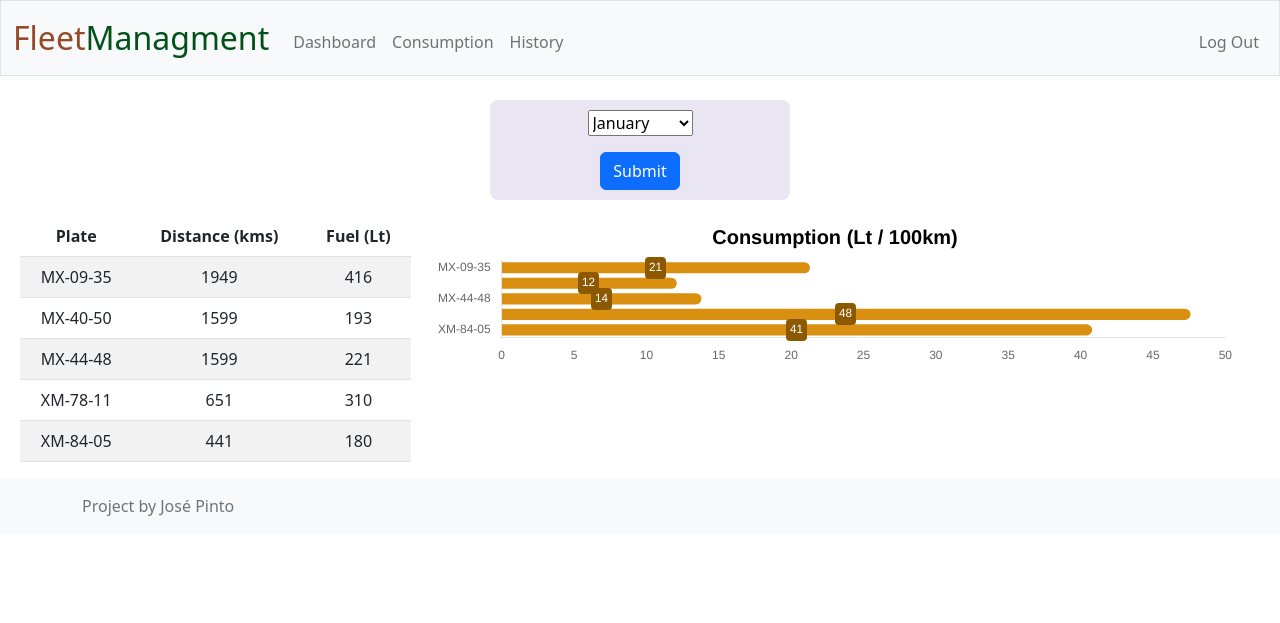
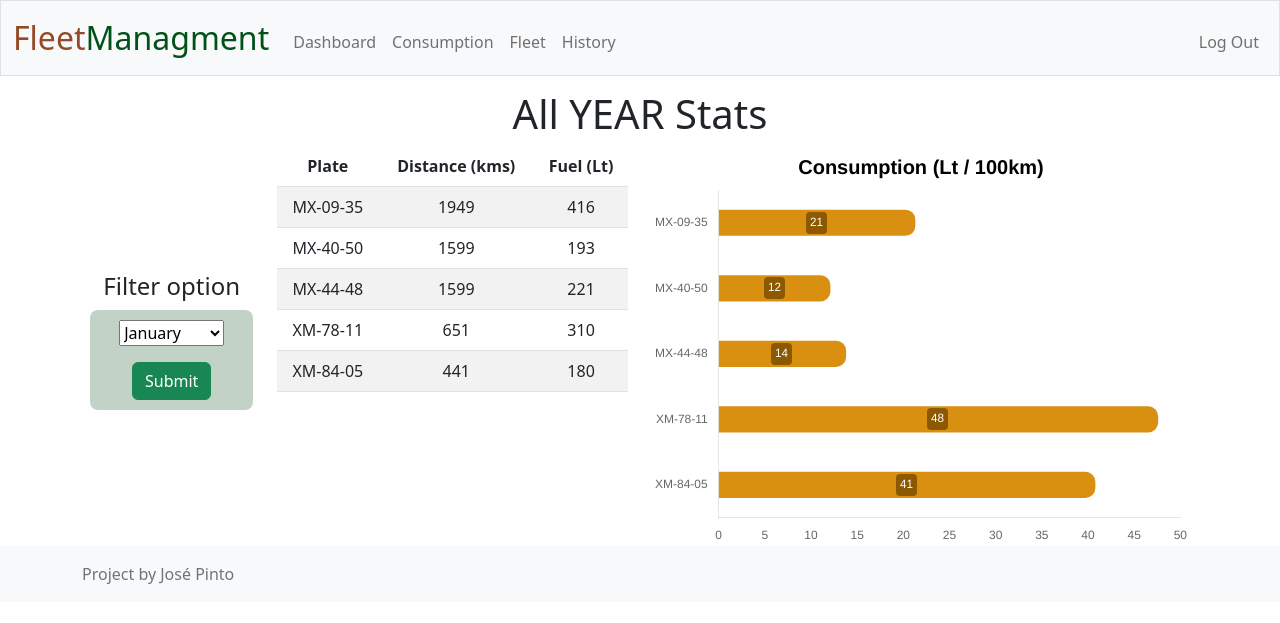
Before and after one commit to JARPinto/fleet, a Flask app: page /consumption in a window 1280 px wide. Shown: the top 623 px of the page. Run offline with Flask 2, Linux system fonts and the light colour scheme; the visitor is signed in with stand-in values (Sample User, id 1); data comes from the database, SQL or seed files in the repository; both versions use the stored data as it was after the commit; some libraries are stand-ins or nearby versions.

Commit message:
before fleet and base

```diff
--- a/app.py
+++ b/app.py
@@ -338,4 +338,12 @@ def consumption():
 
         return render_template('consumption.html', month_name=month_name, months=months, table_data=table_data, consumption=plates_consumption, plates=plates_name)
 
-    return render_template('consumption.html', month_name="All YEAR stats", months=months, table_data=table_data, consumption=plates_consumption, plates=plates_name)
+    return render_template('consumption.html', month_name="All YEAR", months=months, table_data=table_data, consumption=plates_consumption, plates=plates_name)
+
+@app.route('/fleet', methods=["POST", "GET"])
+@login_required
+def fleet():
+    db = get_db_connection()
+    cursor = db.cursor()
+
+    return render_template('fleet.html')
--- a/templates/base.html
+++ b/templates/base.html
@@ -29,6 +29,7 @@
                             </li> -->
                             <li class="nav-item"><a class="nav-link" href="{{ url_for('dashboard') }}">Dashboard</a></li>
                             <li class="nav-item"><a class="nav-link" href="{{ url_for('consumption') }}">Consumption</a></li>
+                            <li class="nav-item"><a class="nav-link" href="{{ url_for('fleet') }}">Fleet</a></li>
                             <li class="nav-item"><a class="nav-link" href="{{ url_for('history') }}">History</a></li>
                             <!-- {# {% if session["user_id"] == 1 %}
                                 <li class="nav-item"><a class="nav-link" href="{{ url_for('dashboard') }}">Dashboard</a></li>
--- a/templates/consumption.html
+++ b/templates/consumption.html
@@ -10,7 +10,7 @@
             max-width: 300px;
             margin: 10px auto;
             padding: 10px 20px;
-            background: rgba(172, 153, 206, 0.26);
+            background: rgba(20, 81, 41, 0.26);
             border-radius: 8px;
         }
     </style>
@@ -22,7 +22,16 @@
 
 {% block main %}
 {% block content %}
-    <div class="container-fluid text-center" style="padding-top: 20px;">
+    <!-- <div class="container-fluid text-center" style="padding-top: 20px;">
+
+    </div> -->
+    <div class="text-center" style="padding-top: 20px;">
+        <h1>{{ month_name }} Stats </h1>
+    </div>
+    <div class="container text-center" style="padding-left: 20px; padding-right: 20px;">
+        <div class="row align-content-center">
+            <div class="col col-md-2 align-content-center">
+                <h4> Filter option </h4>
                 <form method="POST">
                     <div class="mb-3">
                         <select name="month">
@@ -31,12 +40,9 @@
                             {%  endfor %}
                         </select>
                     </div>
-            <button class="btn btn-primary" type="submit">Submit</button>
+                    <button class="btn btn-success" type="submit">Submit</button>
                 </form>
             </div>
-    <div><p></p></div>
-    <div class="container-fluid text-center" style="padding-left: 20px; padding-right: 40px;">
-        <div class="row">
             <div class="col col-md-4">
                 <table class="table table-striped">
                     <thead>
@@ -57,10 +63,11 @@
                     </tbody>
                 </table>
             </div>
-            <div class="col col-md-8">
-                <!-- Bar Graph for vehicles consumption -->
+            <div class="col col-md-6">
+                <!-- JERE -->
+                <div class="position-sticky" style="top: 2rem;">
                     <div class="chartBox">
-                    <canvas id="bar" style="width:100%;max-width:800px; height:100%; max-height: 800px;"></canvas>
+                        <canvas id="bar" style="width:100%;max-width:800px; height:100%; max-height: 400px;"></canvas>
                     </div>
                     <script>
                         var ctx_km = document.getElementById("bar").getContext("2d");
@@ -75,6 +82,7 @@
                                     backgroundColor: '#D99011',
                                     borderColor: '#D99011',
                                     hoverBackgroundColor: '#B35900',
+                                    barPercentage: 0.5,
                                     borderRadius: 10,
                                     datalabels: {
                                         align: 'center',
@@ -111,17 +119,19 @@
 
                                 },
                                 // Core options
+                                aspectRatio: 1,
                                 // maintainAspectRatio: false,
                                 indexAxis: 'y',
                                 scales: {
                                         x: {
                                             grid: {
-                                        display: false
-                                        }
+                                            display: false,
+                                            stacked: true}
                                         },
                                         y: {
                                             grid: {
-                                        display: false
+                                            display: false,
+                                            stacked: true
                                             }
                                         }
                                 },
@@ -129,6 +139,8 @@
                         });
                     </script>
                 </div>
+                <!-- Bar Graph for vehicles consumption -->
+            </div>
         </div>
     </div>
 
--- a/templates/dashboard.html
+++ b/templates/dashboard.html
@@ -12,7 +12,7 @@
 
 {% block main %}
 {% block content %}
-<div class="container text-center">
+<div class="container text-center" style="padding-top: 15px; padding-bottom: 15px;">
 
     <div class="row">
     <!-- Divide in two parts, more space to graphs-->
--- a/templates/index.html
+++ b/templates/index.html
@@ -42,7 +42,7 @@
 {% block main %}
 {% block content %}
 
-<div class="container-fluid text-center">
+<div class="container-fluid text-center" style="padding-top: 15px;">
     <div class="row">
         <div class="col-6">
             <form method="POST">
@@ -302,7 +302,7 @@
                                 '#796EB8',
                             ],
                             datalabels: {
-                                align: 'top',
+                                align: 'center',
                                 anchor: 'end',
                             }
                         }]
@@ -334,7 +334,7 @@
                                 borderRadius: 4,
                                 color: 'white',
                                 font: {
-                                    size: 12
+                                    size: 10
                                 },
                                 formatter: Math.round,
                             }
```
Also changed, not shown: templates/fleet.html (added, +14 -0 lines), database.db, 1 other file. Lines whose indentation alone changed are shown as unchanged.
